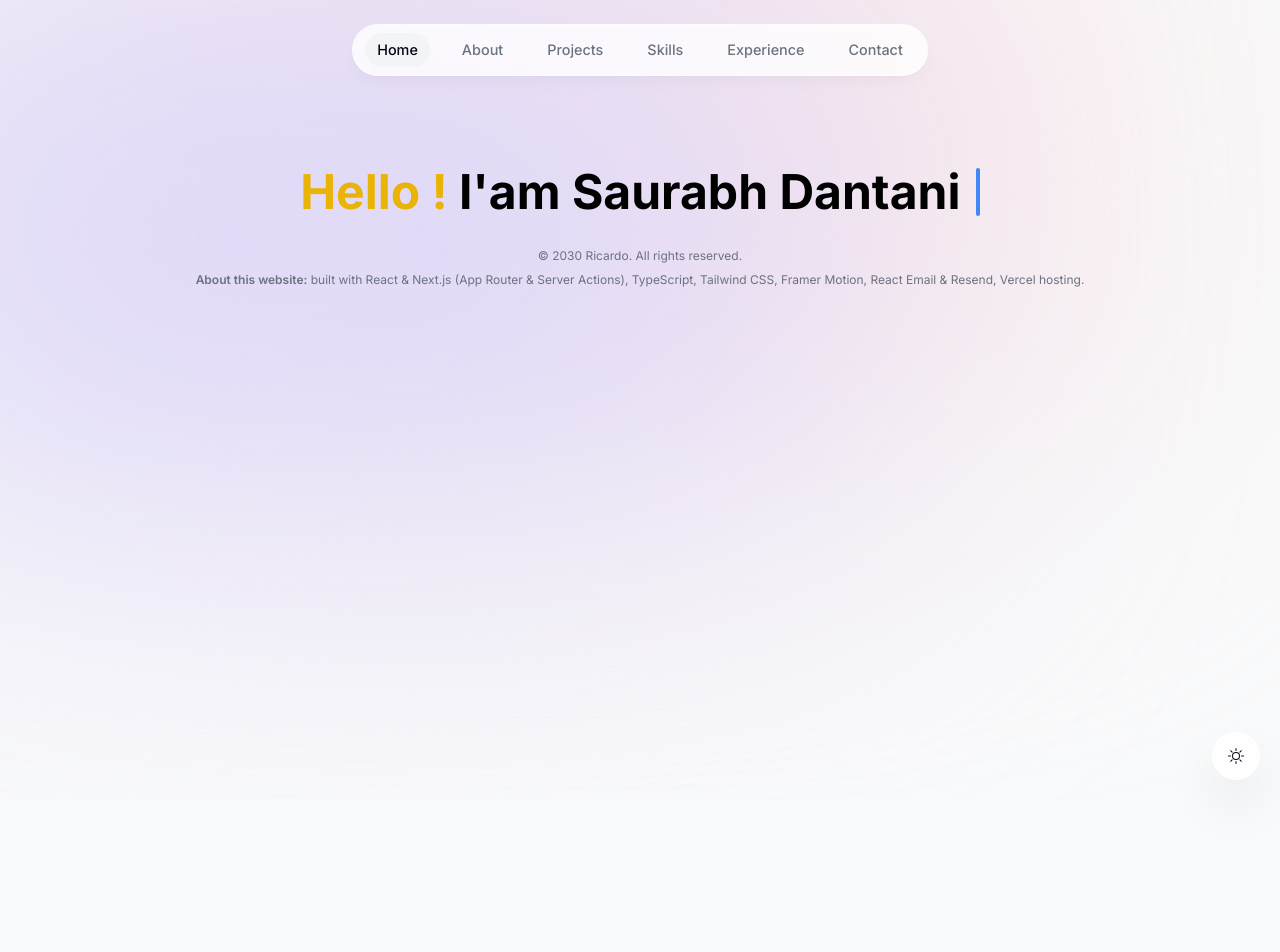
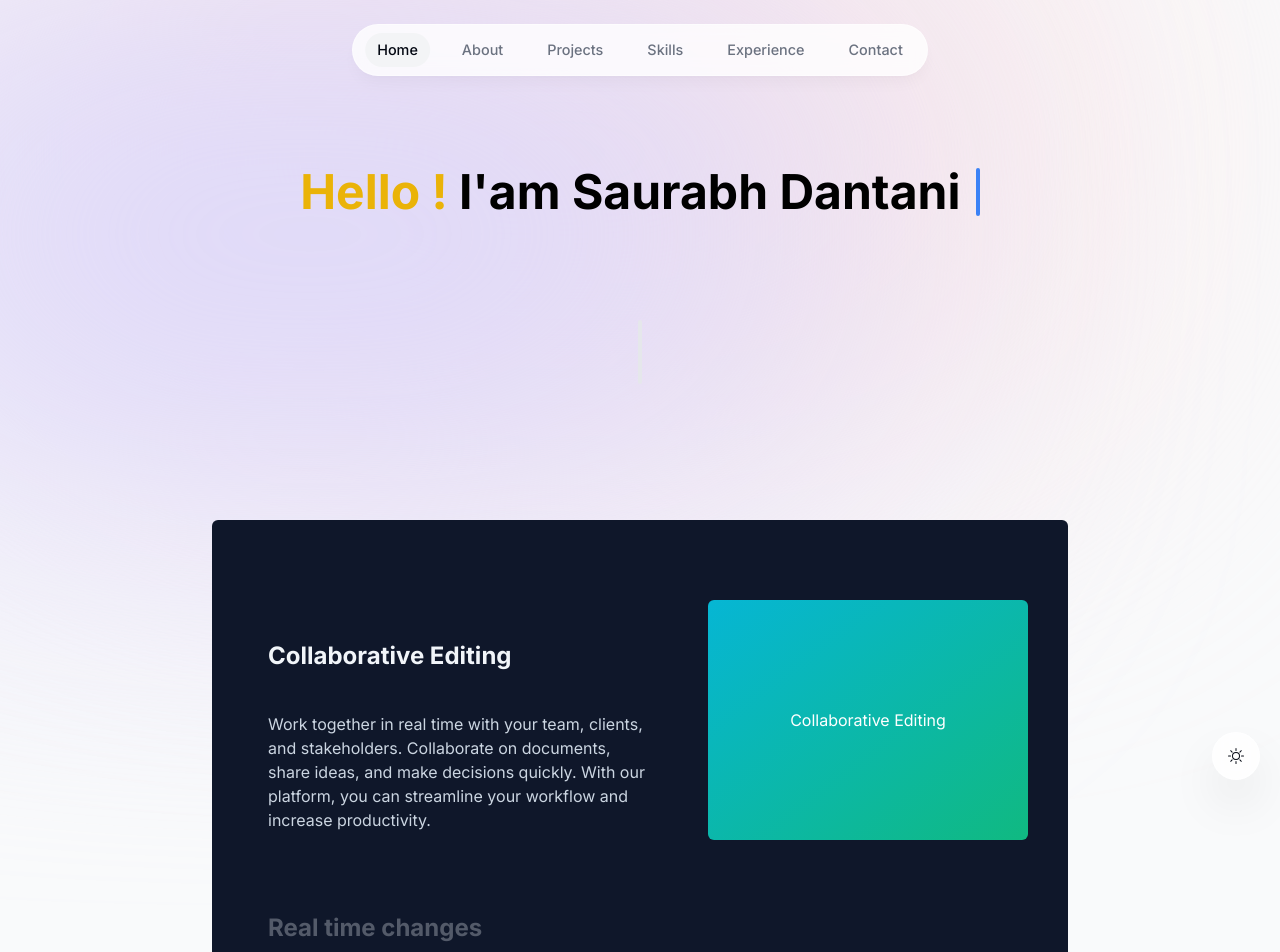
Before and after one commit to SaurabhDantani/next_js_portfolio, a Next.js app: page / in a window 1280 px wide. Shown: the top 952 px of the page. Before the commit the page ends 800 px from the top, so only its background shows below. Built offline with nearby package versions, Linux system fonts and the light colour scheme.

Commit message:
add about

```diff
--- a/app/page.tsx
+++ b/app/page.tsx
@@ -1,11 +1,14 @@
+import About from "@/components/about";
 import Intro from "@/components/intro";
+import SectionDivider from "@/components/section-divider";
 
 export default function Home() {
   return (
     <main className="flex flex-col items-center px-4">
-      <Intro />
-      {/* <SectionDivider />
-      <About />
+    <Intro />
+    <SectionDivider />
+    <About />
+    {/*
       <Projects />
       <Skills />
       <Experience />
--- /dev/null
+++ b/components/about.tsx
@@ -0,0 +1,13 @@
+"use client";
+import { useSectionInView } from "@/lib/hooks";
+import { useActiveSectionContext } from "@/context/active-section-context";
+import { StickyScrollRevealDemo } from "@/ui/about/AboutIndex";
+export default function About() {
+    const { ref } = useSectionInView("Home", 0.5);
+    const { setActiveSection, setTimeOfLastClick } = useActiveSectionContext();
+    return(
+        <section ref={ref} id="home">
+        <StickyScrollRevealDemo />
+        </section>
+    )
+}
--- a/tailwind.config.ts
+++ b/tailwind.config.ts
@@ -1,22 +1,30 @@
-import type { Config } from "tailwindcss";
+const {
+  default: flattenColorPalette,
+} = require("tailwindcss/lib/util/flattenColorPalette");
 
-const config: Config = {
-  darkMode:'class',
+/** @type {import('tailwindcss').Config} */
+module.exports = {
   content: [
     "./pages/**/*.{js,ts,jsx,tsx,mdx}",
     "./components/**/*.{js,ts,jsx,tsx,mdx}",
     "./app/**/*.{js,ts,jsx,tsx,mdx}",
     "./ui/**/*.{js,ts,jsx,tsx,mdx}",
   ],
+  darkMode: "class",
   theme: {
-    extend: {
-      backgroundImage: {
-        "gradient-radial": "radial-gradient(var(--tw-gradient-stops))",
-        "gradient-conic":
-          "conic-gradient(from 180deg at 50% 50%, var(--tw-gradient-stops))",
-      },
-    },
+    extend: {},
   },
-  plugins: [],
+  plugins: [addVariablesForColors],
 };
-export default config;
+
+// This plugin adds each Tailwind color as a global CSS variable, e.g. var(--gray-200).
+function addVariablesForColors({ addBase, theme }: any) {
+  let allColors = flattenColorPalette(theme("colors"));
+  let newVars = Object.fromEntries(
+    Object.entries(allColors).map(([key, val]) => [`--${key}`, val])
+  );
+
+  addBase({
+    ":root": newVars,
+  });
+}
--- a/ui/TypewriterEffect/IndexTypeEffetc.tsx
+++ b/ui/TypewriterEffect/IndexTypeEffetc.tsx
@@ -44,7 +44,7 @@
   },[])
   return (
     <div className="flex flex-col items-center justify-center  ">
-      <TypewriterEffectSmooth words={words2} />
+      <TypewriterEffectSmooth words={words2} className="mb-0" />
       {delay?(
         <TypewriterEffectSmooth words={words} />
       ):(
--- /dev/null
+++ b/ui/about/AboutComponent.tsx
@@ -0,0 +1,105 @@
+"use client";
+import React, { useRef } from "react";
+import { useMotionValueEvent, useScroll } from "framer-motion";
+import { motion } from "framer-motion";
+import { cn } from "@/lib/utils";
+
+export const StickyScroll = ({
+  content,
+  contentClassName,
+}: {
+  content: {
+    title: string;
+    description: string;
+    content?: React.ReactNode | any;
+  }[];
+  contentClassName?: string;
+}) => {
+  const [activeCard, setActiveCard] = React.useState(0);
+  const ref = useRef<any>(null);
+  const { scrollYProgress } = useScroll({
+    // uncomment line 22 and comment line 23 if you DONT want the overflow container and want to have it change on the entire page scroll
+    // target: ref
+    container: ref,
+    offset: ["start start", "end start"],
+  });
+  const cardLength = content.length;
+
+  useMotionValueEvent(scrollYProgress, "change", (latest) => {
+    const cardsBreakpoints = content.map((_, index) => index / cardLength);
+    const closestBreakpointIndex = cardsBreakpoints.reduce(
+      (acc, breakpoint, index) => {
+        const distance = Math.abs(latest - breakpoint);
+        if (distance < Math.abs(latest - cardsBreakpoints[acc])) {
+          return index;
+        }
+        return acc;
+      },
+      0
+    );
+    setActiveCard(closestBreakpointIndex);
+  });
+
+  const backgroundColors = [
+    "var(--slate-900)",
+    "var(--black)",
+    "var(--neutral-900)",
+  ];
+  const linearGradients = [
+    "linear-gradient(to bottom right, var(--cyan-500), var(--emerald-500))",
+    "linear-gradient(to bottom right, var(--pink-500), var(--indigo-500))",
+    "linear-gradient(to bottom right, var(--orange-500), var(--yellow-500))",
+  ];
+  return (
+    <motion.div
+      animate={{
+        backgroundColor: backgroundColors[activeCard % backgroundColors.length],
+      }}
+      className="h-[30rem] overflow-y-auto flex justify-center relative space-x-10 rounded-md p-10"
+      ref={ref}
+    >
+      <div className="div relative flex items-start px-4">
+        <div className="max-w-2xl">
+          {content.map((item, index) => (
+            <div key={item.title + index} className="my-20">
+              <motion.h2
+                initial={{
+                  opacity: 0,
+                }}
+                animate={{
+                  opacity: activeCard === index ? 1 : 0.3,
+                }}
+                className="text-2xl font-bold text-slate-100"
+              >
+                {item.title}
+              </motion.h2>
+              <motion.p
+                initial={{
+                  opacity: 0,
+                }}
+                animate={{
+                  opacity: activeCard === index ? 1 : 0.3,
+                }}
+                className="text-kg text-slate-300 max-w-sm mt-10"
+              >
+                {item.description}
+              </motion.p>
+            </div>
+          ))}
+          <div className="h-40" />
+        </div>
+      </div>
+      <motion.div
+        animate={{
+          background: linearGradients[activeCard % linearGradients.length],
+        }}
+        className={cn(
+          "hidden lg:block h-60 w-80 rounded-md bg-white sticky top-10 overflow-hidden",
+          contentClassName
+        )}
+      >
+        {content[activeCard].content ?? null}
+      </motion.div>
+    </motion.div>
+  );
+};
--- /dev/null
+++ b/ui/about/AboutIndex.tsx
@@ -0,0 +1,61 @@
+"use client";
+import React from "react";
+
+import Image from "next/image";
+import { StickyScroll } from "./AboutComponent";
+
+const content = [
+  {
+    title: "Collaborative Editing",
+    description:
+      "Work together in real time with your team, clients, and stakeholders. Collaborate on documents, share ideas, and make decisions quickly. With our platform, you can streamline your workflow and increase productivity.",
+    content: (
+      <div className="h-full w-full bg-[linear-gradient(to_bottom_right,var(--cyan-500),var(--emerald-500))] flex items-center justify-center text-white">
+        Collaborative Editing
+      </div>
+    ),
+  },
+  {
+    title: "Real time changes",
+    description:
+      "See changes as they happen. With our platform, you can track every modification in real time. No more confusion about the latest version of your project. Say goodbye to the chaos of version control and embrace the simplicity of real-time updates.",
+    content: (
+      <div className="h-full w-full  flex items-center justify-center text-white">
+        <Image
+          src="/linear.webp"
+          width={300}
+          height={300}
+          className="h-full w-full object-cover"
+          alt="linear board demo"
+        />
+      </div>
+    ),
+  },
+  {
+    title: "Version control",
+    description:
+      "Experience real-time updates and never stress about version control again. Our platform ensures that you're always working on the most recent version of your project, eliminating the need for constant manual updates. Stay in the loop, keep your team aligned, and maintain the flow of your work without any interruptions.",
+    content: (
+      <div className="h-full w-full bg-[linear-gradient(to_bottom_right,var(--orange-500),var(--yellow-500))] flex items-center justify-center text-white">
+        Version control
+      </div>
+    ),
+  },
+  {
+    title: "Running out of content",
+    description:
+      "Experience real-time updates and never stress about version control again. Our platform ensures that you're always working on the most recent version of your project, eliminating the need for constant manual updates. Stay in the loop, keep your team aligned, and maintain the flow of your work without any interruptions.",
+    content: (
+      <div className="h-full w-full bg-[linear-gradient(to_bottom_right,var(--cyan-500),var(--emerald-500))] flex items-center justify-center text-white">
+        Running out of content
+      </div>
+    ),
+  },
+];
+export function StickyScrollRevealDemo() {
+  return (
+    <div className="p-10">
+      <StickyScroll content={content} />
+    </div>
+  );
+}
```
